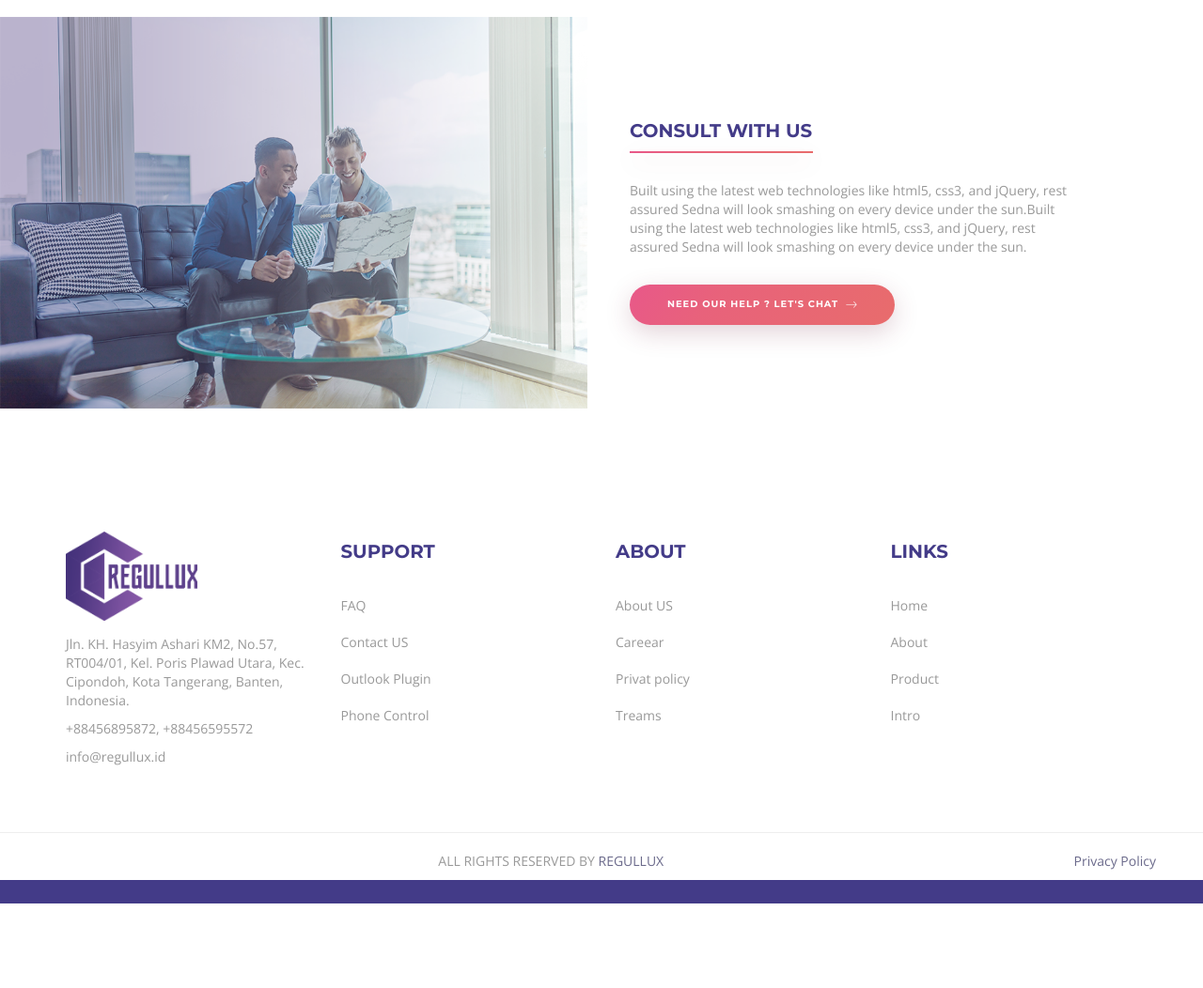
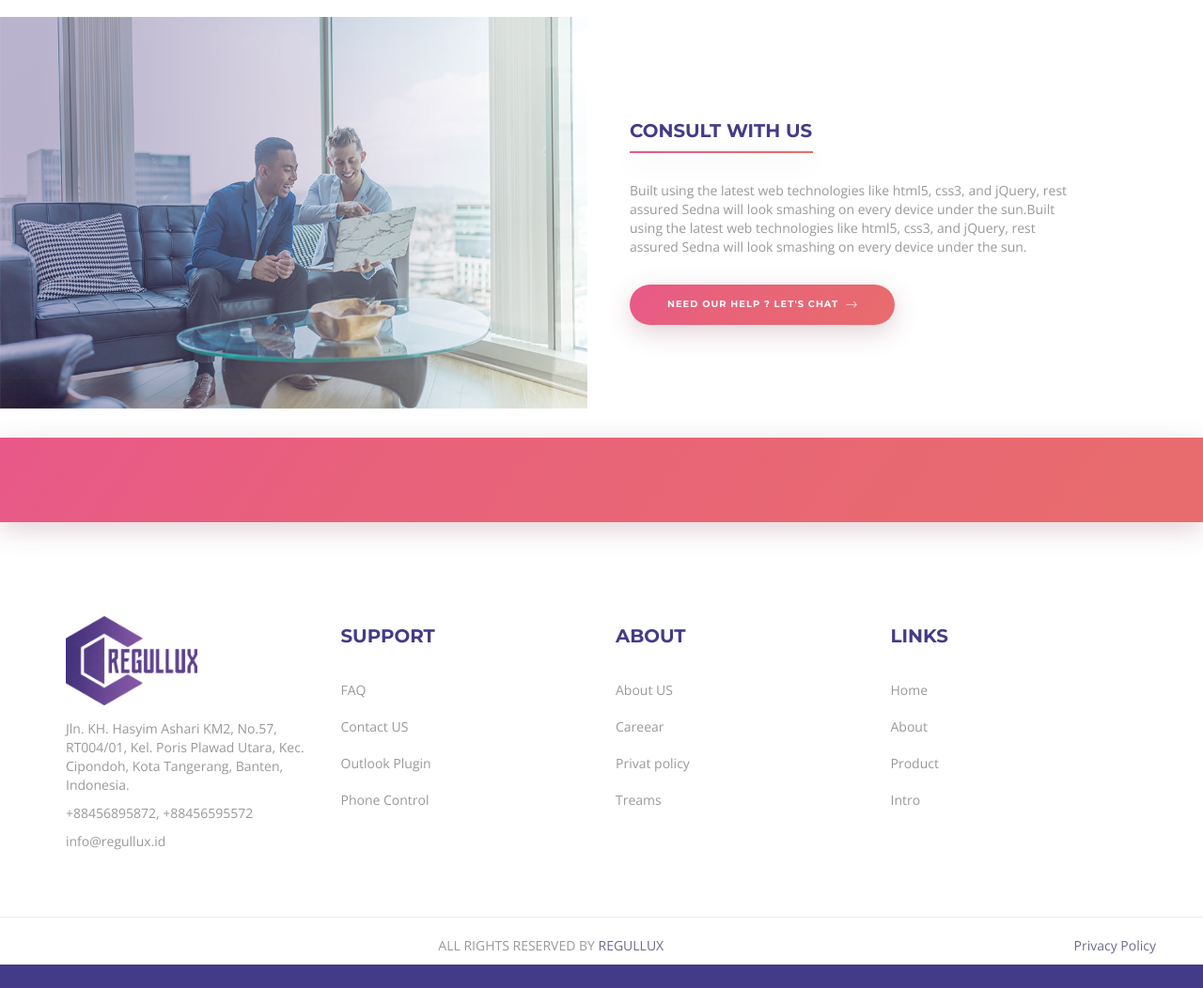
Before and after one commit to onehenryy/regullux.id, a CodeIgniter app: page /database/ in a window 1280 px wide. Shown: the part 1807-2859 px from the top of the page at 94% size. Before the commit the page ends 2769 px from the top, so only its background shows below. Run offline with CodeIgniter, Linux system fonts and the light colour scheme; some web fonts are replaced.

Commit message:
refresh rate

```diff
--- a/application/views/home.php
+++ b/application/views/home.php
@@ -191,6 +191,15 @@ defined('BASEPATH') OR exit('No direct script access allowed');
         </div>
       </div>
     </section>
+<!-- BLANK SPACE -->
+<section id="blank_id" class="gradient-orange padding-top-90">
+      <div class="container">
+        <div class="row">
+          </div>
+        </div>
+      </div>
+    </section>
+<!-- BLANK SPACE -->
     <footer class="padding-top-120">
       <div class="container">
         <div class="row">
@@ -246,7 +255,7 @@ defined('BASEPATH') OR exit('No direct script access allowed');
           </div>
           <hr class="footer-divider">
           <div class="privacy">
-            <a href="https://regullux.id/"><span class="span text-violat ">Privacy Policy</span></a></div>
+            <a href="https://regullux.id/"><span class="span text-violat">Privacy Policy</span></a></div>
           <div class="copyright">
             <p class="text-uppercase text-center">All rights Reserved By <a href="https://regullux.id/"><span class="span text-violat ">Regullux</span></a></p>
           </div>
--- a/assets/css/style.css
+++ b/assets/css/style.css
@@ -365,9 +365,8 @@ ul.social-list li a:hover, ul.social-list li a:focus{
 	display: block;
     text-transform: uppercase;
     max-height: 95px;
-    margin-right: 200px;
-
-
+    margin-right: 100%;
+    position: center;
 }
 
 .footer-left-content{
```
